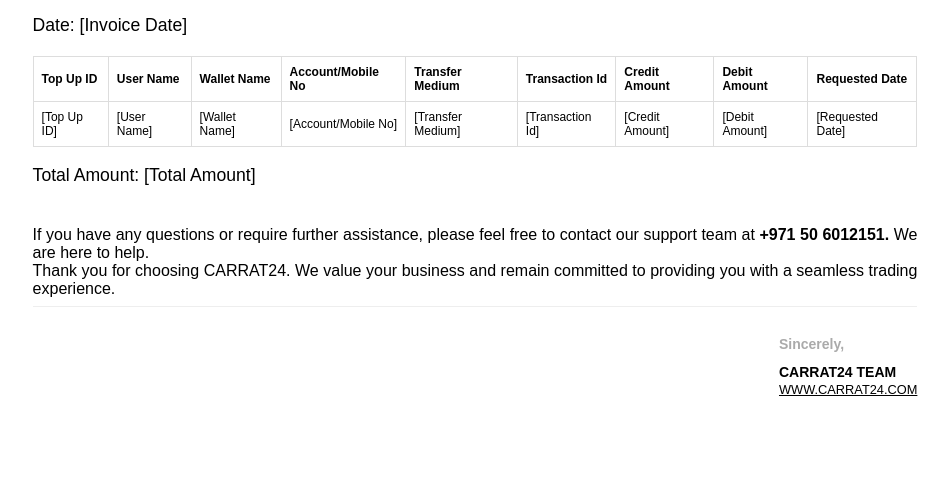
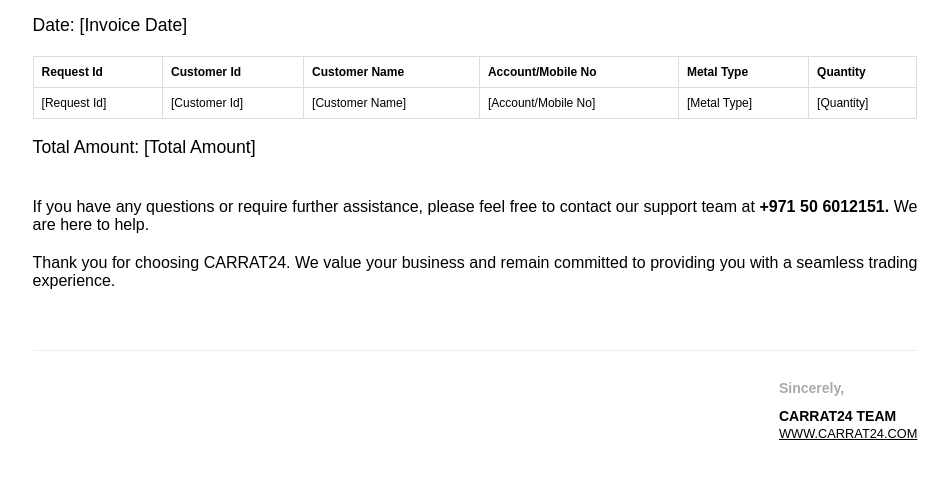
Before and after one commit to MdAbrar585/otp-template, a plain HTML site: page index.html in a window 1280 px wide. Shown: the part 399-878 px from the top of the page, without its empty margins (165-1113 px from the left). Before the commit the page ends 803 px from the top, so only its background shows below. Drawn offline with Linux system fonts and the light colour scheme.

Commit message:
changes added

```diff
--- a/index.html
+++ b/index.html
@@ -65,6 +65,7 @@
       font-size: 0.8em;
       line-height: 1;
       font-weight: 300;
+      margin-bottom: 40px;
     }
 
     .invoice-signature p {
@@ -92,27 +93,21 @@
 
       <table class="invoice-table">
         <tr>
-          <th>Top Up ID</th>
-          <th>User Name</th>
-          <th>Wallet Name</th>
+          <th>Request Id</th>
+          <th>Customer Id</th>
+          <th>Customer Name</th>
           <th>Account/Mobile No</th>
-          <th>Transfer Medium</th>
-          <th>Transaction Id</th>
-          <th>Credit Amount</th>
-          <th>Debit Amount</th>
-          <th>Requested Date</th>
+          <th>Metal Type</th>
+          <th>Quantity</th>
         </tr>
         <!-- Example row -->
         <tr>
-          <td>[Top Up ID]</td>
-          <td>[User Name]</td>
-          <td>[Wallet Name]</td>
+          <td>[Request Id]</td>
+          <td>[Customer Id]</td>
+          <td>[Customer Name]</td>
           <td>[Account/Mobile No]</td>
-          <td>[Transfer Medium]</td>
-          <td>[Transaction Id]</td>
-          <td>[Credit Amount]</td>
-          <td>[Debit Amount]</td>
-          <td>[Requested Date]</td>
+          <td>[Metal Type]</td>
+          <td>[Quantity]</td>
         </tr>
       </table>
 
@@ -120,8 +115,8 @@
     </div>
 
     <div class="invoice-footer">
-      <p>If you have any questions or require further assistance, please feel free to contact our support team at <span style="font-weight: 700;">+971 50 6012151.</span> We are here to help.</p>
-      <p>Thank you for choosing CARRAT24. We value your business and remain committed to providing you with a seamless trading experience.</p>
+      <p style="margin-bottom: 20px;">If you have any questions or require further assistance, please feel free to contact our support team at <span style="font-weight: 700;">+971 50 6012151.</span> We are here to help.</p>
+      <p style="margin-bottom: 60px;">Thank you for choosing CARRAT24. We value your business and remain committed to providing you with a seamless trading experience.</p>
     </div>
 
     <hr style="border:none;border-top:1px solid #eee" />
```
